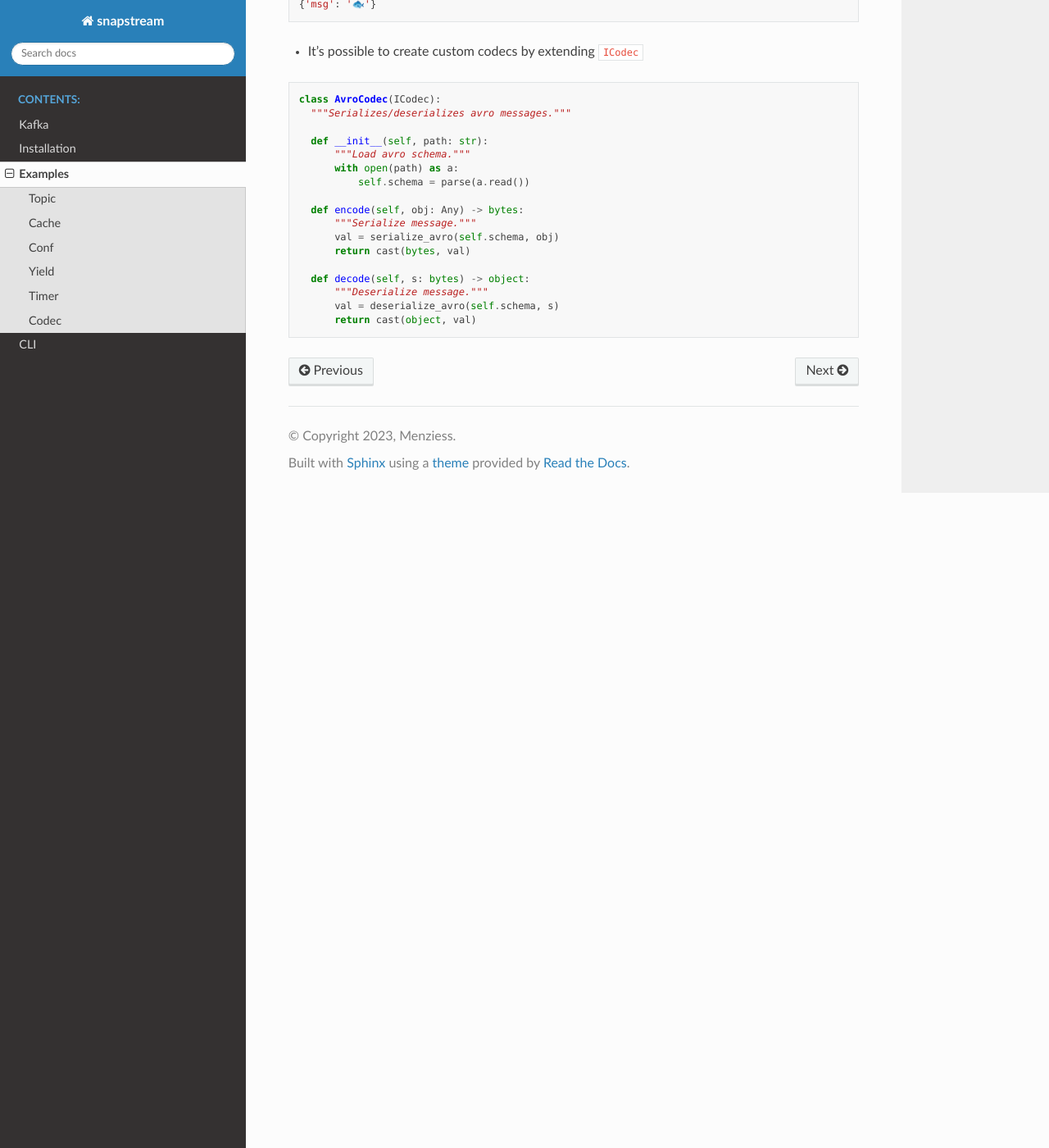
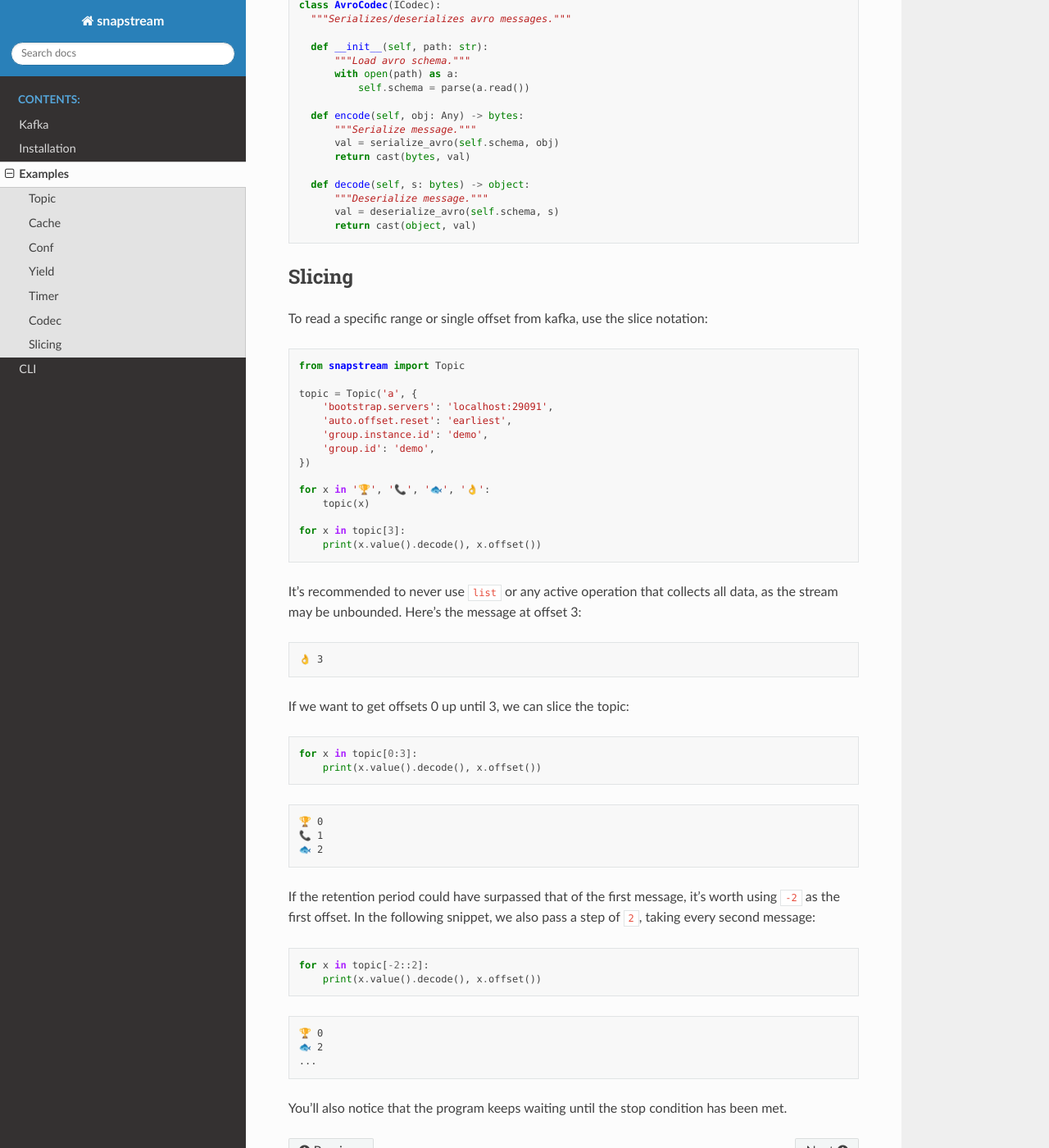
Before and after one commit to Menziess/snapstream, a Sphinx documentation site: the page built from docs/source/examples.rst, in a window 1280 px wide and 1400 px high, scrolled down 3742 px. Shown: the whole window at 82% size. Built offline with Sphinx 7.4.7 and the Read the Docs theme 2.0.0, drawn with Linux system fonts in a browser that asks for light colours; pages that are not in the unit, such as notebooks, are missing from menus; some of the changed text lies outside the part shown.

Commit message:
Added slicing example.

```diff
--- a/docs/source/examples.rst
+++ b/docs/source/examples.rst
@@ -3,13 +3,7 @@
 Examples
 ============
 
-Spin up a local kafka broker using `docker-compose.yml <https://github.com/Menziess/snapstream/blob/master/docker-compose.yml>`_ to follow along:
-
-.. code-block:: bash
-
-  docker compose up broker -d
-
-Can't find what you seek? Create a `new issue <https://github.com/Menziess/snapstream/issues/new>`_.
+Each example is self-contained. Can't find what you seek? Create a `new issue <https://github.com/Menziess/snapstream/issues/new>`_.
 
 Topic
 -----
@@ -221,3 +215,61 @@ Codecs are used for serializing and deserializing data.
         """Deserialize message."""
         val = deserialize_avro(self.schema, s)
         return cast(object, val)
+
+Slicing
+-----
+
+To read a specific range or single offset from kafka, use the slice notation:
+
+::
+
+  from snapstream import Topic
+
+  topic = Topic('a', {
+      'bootstrap.servers': 'localhost:29091',
+      'auto.offset.reset': 'earliest',
+      'group.instance.id': 'demo',
+      'group.id': 'demo',
+  })
+
+  for x in '🏆', '📞', '🐟', '👌':
+      topic(x)
+
+  for x in topic[3]:
+      print(x.value().decode(), x.offset())
+
+It's recommended to never use ``list`` or any active operation that collects all data, as the stream may be unbounded.
+Here's the message at offset 3:
+
+::
+
+  👌 3
+
+If we want to get offsets 0 up until 3, we can slice the topic:
+
+::
+
+  for x in topic[0:3]:
+      print(x.value().decode(), x.offset())
+
+::
+
+  🏆 0
+  📞 1
+  🐟 2
+
+If the retention period could have surpassed that of the first message, it's worth using ``-2`` as the first offset.
+In the following snippet, we also pass a step of ``2``, taking every second message:
+
+::
+
+  for x in topic[-2::2]:
+      print(x.value().decode(), x.offset())
+
+::
+
+  🏆 0
+  🐟 2
+  ...
+
+You'll also notice that the program keeps waiting until the stop condition has been met.
```
Also changed, not shown: docs/source/kafka.rst (+12 -2 lines), 1 other file.
